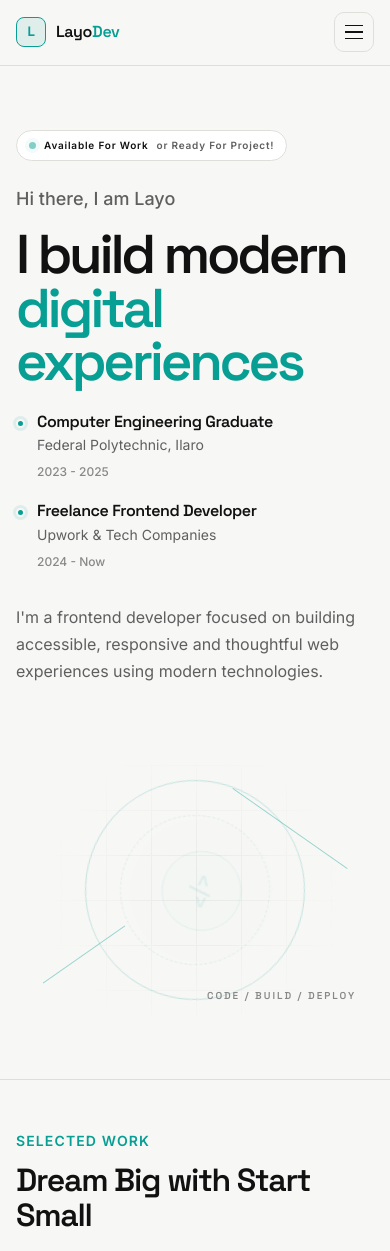
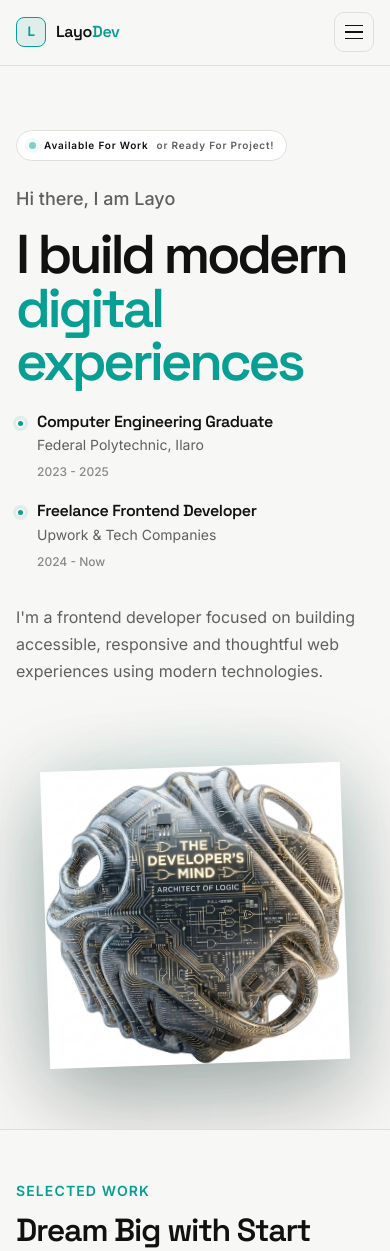
Before and after one commit to Noftyfootie/modern-portfolio, a React (Vite) app: page / in a window 390 px wide. Shown: the top 1251 px of the page. Built offline with nearby package versions, Linux system fonts and the light colour scheme.

Commit message:
Fix hero image

```diff
--- a/src/components/Navbar/Navbar.jsx
+++ b/src/components/Navbar/Navbar.jsx
@@ -23,7 +23,7 @@ function Navbar() {
         {/* Desktop Navigation */}
         <nav className="navbar__nav" aria-label="Main navigation">
           <a href="#projects">Projects</a>
-          <a href="#about">About</a>
+          <a href="#achievements">About</a>
           <a href="#skills">Skills</a>
         </nav>
 
@@ -60,7 +60,7 @@ function Navbar() {
             Projects
           </a>
 
-          <a href="#about" onClick={closeMenu}>
+          <a href="#achievements" onClick={closeMenu}>
             About
           </a>
 
--- a/src/sections/Hero/Hero.css
+++ b/src/sections/Hero/Hero.css
@@ -32,7 +32,7 @@
 
   align-items: center;
 
-  gap: var(--space-12);
+  gap: var(--space-24);
 
   padding: var(--space-24) 0;
 }
@@ -212,70 +212,6 @@
 }
 
 /* ==================================
-   Actions
-================================== */
-
-.hero__actions {
-  display: flex;
-  align-items: center;
-
-  gap: var(--space-3);
-
-  flex-wrap: wrap;
-}
-
-.hero__button {
-  min-height: 48px;
-
-  display: inline-flex;
-  align-items: center;
-  justify-content: center;
-
-  gap: var(--space-2);
-
-  padding: 0 20px;
-
-  border-radius: var(--radius-full);
-
-  font-size: var(--text-sm);
-  font-weight: 600;
-
-  transition:
-    transform var(--transition-fast),
-    background-color var(--transition-fast),
-    border-color var(--transition-fast),
-    color var(--transition-fast);
-}
-
-.hero__button:hover {
-  transform: translateY(-2px);
-}
-
-.hero__button--primary {
-  color: var(--color-bg);
-  background: var(--color-accent);
-
-  border: 1px solid var(--color-accent);
-}
-
-.hero__button--primary:hover {
-  background: var(--color-accent-hover);
-  border-color: var(--color-accent-hover);
-}
-
-.hero__button--secondary {
-  color: var(--color-text-primary);
-  background: transparent;
-
-  border: 1px solid var(--color-border);
-}
-
-.hero__button--secondary:hover {
-  background: var(--color-bg-secondary);
-  border-color: var(--color-border-hover);
-}
-
-/* ==================================
    Visual
 ================================== */
 
@@ -283,156 +219,97 @@
   position: relative;
 
   width: 100%;
-  min-height: 480px;
+  min-height: 520px;
 
   display: grid;
   place-items: center;
+
+  perspective: 1000px;
 }
 
 /* ==================================
-   Grid
+   Image Glow
 ================================== */
 
-.hero__visual-grid {
+.hero__visual-glow {
   position: absolute;
-  inset: 0;
 
-  opacity: 0.45;
+  width: 70%;
+  aspect-ratio: 1;
 
-  background-image:
-    linear-gradient(var(--color-border) 1px, transparent 1px),
-    linear-gradient(90deg, var(--color-border) 1px, transparent 1px);
+  border-radius: 50%;
 
-  background-size: 45px 45px;
+  background: var(--color-accent-soft);
 
-  mask-image: radial-gradient(circle at center, black 10%, transparent 70%);
+  filter: blur(70px);
+
+  opacity: 0.8;
+
+  z-index: 0;
 }
 
 /* ==================================
-   Circles
+   Developer's Mind
 ================================== */
 
-.hero__visual-circle {
-  display: grid;
-  place-items: center;
+.hero__visual-image {
+  position: relative;
 
-  border: 1px solid var(--color-accent);
+  z-index: 1;
 
-  border-radius: 50%;
+  width: min(100%, 500px);
+  height: auto;
+
+  object-fit: contain;
+
+  filter: drop-shadow(0 30px 45px rgba(0, 0, 0, 0.3))
+    drop-shadow(0 0 35px var(--color-accent-soft));
+
+  transform-origin: center;
+
+  animation: hero-mind-float 6s ease-in-out infinite;
+
+  transition:
+    transform var(--transition-slow),
+    filter var(--transition-slow);
 }
 
-.hero__visual-circle--large {
-  width: 360px;
-  height: 360px;
+/* ==================================
+   Floating Animation
+================================== */
 
-  opacity: 0.22;
-
-  animation: hero-rotate 25s linear infinite;
-}
-
-.hero__visual-circle--medium {
-  width: 250px;
-  height: 250px;
-
-  opacity: 0.45;
-
-  border-style: dashed;
-}
-
-.hero__visual-circle--small {
-  width: 130px;
-  height: 130px;
-
-  opacity: 1;
-
-  background: var(--color-accent-soft);
-
-  box-shadow: 0 0 80px var(--color-accent-soft);
-
-  animation: hero-float 4s ease-in-out infinite;
-}
-
-.hero__visual-circle--small span {
-  color: var(--color-accent);
-
-  font-family: var(--font-heading);
-  font-size: 1.5rem;
-  font-weight: 600;
-
-  letter-spacing: -0.05em;
-}
-
-@keyframes hero-rotate {
-  from {
-    transform: rotate(0deg);
-  }
-
-  to {
-    transform: rotate(360deg);
-  }
-}
-
-@keyframes hero-float {
+@keyframes hero-mind-float {
   0%,
   100% {
-    transform: translateY(0);
+    transform: translateY(0) rotate(-2deg);
   }
 
   50% {
-    transform: translateY(-10px);
+    transform: translateY(-12px) rotate(2deg);
   }
 }
 
 /* ==================================
-   Decorative Lines
+   Hover
 ================================== */
 
-.hero__visual-line {
-  position: absolute;
+.hero__visual:hover .hero__visual-image {
+  animation-play-state: paused;
 
-  height: 1px;
+  transform: translateY(-8px) rotate(0deg) scale(1.025);
 
-  background: var(--color-accent);
-
-  opacity: 0.4;
-}
-
-.hero__visual-line--one {
-  width: 140px;
-
-  top: 25%;
-  right: 4%;
-
-  transform: rotate(35deg);
-}
-
-.hero__visual-line--two {
-  width: 100px;
-
-  bottom: 24%;
-  left: 5%;
-
-  transform: rotate(-35deg);
+  filter: drop-shadow(0 35px 50px rgba(0, 0, 0, 0.35))
+    drop-shadow(0 0 45px var(--color-accent-soft));
 }
 
 /* ==================================
-   Label
+   Reduced Motion
 ================================== */
 
-.hero__visual-label {
-  position: absolute;
-
-  right: 0;
-  bottom: 12%;
-
-  color: var(--color-text-muted);
-
-  font-family: var(--font-heading);
-
-  font-size: 10px;
-  font-weight: 600;
-
-  letter-spacing: 0.2em;
+@media (prefers-reduced-motion: reduce) {
+  .hero__visual-image {
+    animation: none;
+  }
 }
 
 /* ==================================
@@ -451,22 +328,11 @@
   }
 
   .hero__visual {
-    min-height: 360px;
+    min-height: 430px;
   }
 
-  .hero__visual-circle--large {
-    width: 300px;
-    height: 300px;
-  }
-
-  .hero__visual-circle--medium {
-    width: 210px;
-    height: 210px;
-  }
-
-  .hero__visual-circle--small {
-    width: 110px;
-    height: 110px;
+  .hero__visual-image {
+    width: min(100%, 420px);
   }
 }
 
@@ -500,38 +366,15 @@
     font-size: var(--text-base);
   }
 
-  .hero__actions {
-    width: 100%;
+  .hero__visual {
+    min-height: 360px;
   }
 
-  .hero__button {
-    flex: 1;
+  .hero__visual-image {
+    width: min(100%, 360px);
+
+    animation-duration: 7s;
   }
-
-  .hero__visual {
-    min-height: 300px;
-  }
-
-  .hero__visual-circle--large {
-    width: 260px;
-    height: 260px;
-  }
-
-  .hero__visual-circle--medium {
-    width: 180px;
-    height: 180px;
-  }
-
-  .hero__visual-circle--small {
-    width: 95px;
-    height: 95px;
-  }
-
-  .hero__visual-label {
-    right: 5%;
-    bottom: 5%;
-  }
-
   .hero__timeline {
     grid-template-columns: 1fr;
     gap: var(--space-5);
@@ -547,31 +390,17 @@
     font-size: 10px;
   }
 
-  .hero__actions {
-    flex-direction: column;
+  .hero__visual {
+    min-height: 300px;
   }
 
-  .hero__button {
-    width: 100%;
-    flex: none;
+  .hero__visual-image {
+    width: min(100%, 300px);
   }
 
-  .hero__visual {
-    min-height: 250px;
-  }
+  .hero__visual-glow {
+    width: 80%;
 
-  .hero__visual-circle--large {
-    width: 220px;
-    height: 220px;
-  }
-
-  .hero__visual-circle--medium {
-    width: 150px;
-    height: 150px;
-  }
-
-  .hero__visual-circle--small {
-    width: 80px;
-    height: 80px;
+    filter: blur(50px);
   }
 }
--- a/src/sections/Hero/Hero.jsx
+++ b/src/sections/Hero/Hero.jsx
@@ -1,3 +1,4 @@
+import devMind from "../../assets/images/projects/dev-mind.jpg";
 import "./Hero.css";
 
 function Hero() {
@@ -56,36 +57,17 @@ function Hero() {
             I'm a frontend developer focused on building accessible, responsive
             and thoughtful web experiences using modern technologies.
           </p>
-
-          {/* Actions
-          <div className="hero__actions">
-            <a href="#projects" className="hero__button hero__button--primary">
-              View My Work
-              <span aria-hidden="true">↗</span>
-            </a>
-
-            <a href="#contact" className="hero__button hero__button--secondary">
-              Let's Talk
-            </a>
-          </div> */}
         </div>
 
         {/* Hero Visual */}
-        <div className="hero__visual" aria-hidden="true">
-          <div className="hero__visual-grid" />
+        <div className="hero__visual">
+          <div className="hero__visual-glow" />
 
-          <div className="hero__visual-circle hero__visual-circle--large">
-            <div className="hero__visual-circle hero__visual-circle--medium">
-              <div className="hero__visual-circle hero__visual-circle--small">
-                <span>&lt;/&gt;</span>
-              </div>
-            </div>
-          </div>
-
-          <div className="hero__visual-line hero__visual-line--one" />
-          <div className="hero__visual-line hero__visual-line--two" />
-
-          <span className="hero__visual-label">CODE / BUILD / DEPLOY</span>
+          <img
+            src={devMind}
+            alt="The Developer's Mind"
+            className="hero__visual-image"
+          />
         </div>
       </div>
     </section>
```
Also changed, not shown: src/assets/images/projects/dev-mind.jpg (added), src/assets/images/projects/dev-mind2.jpg (added).
